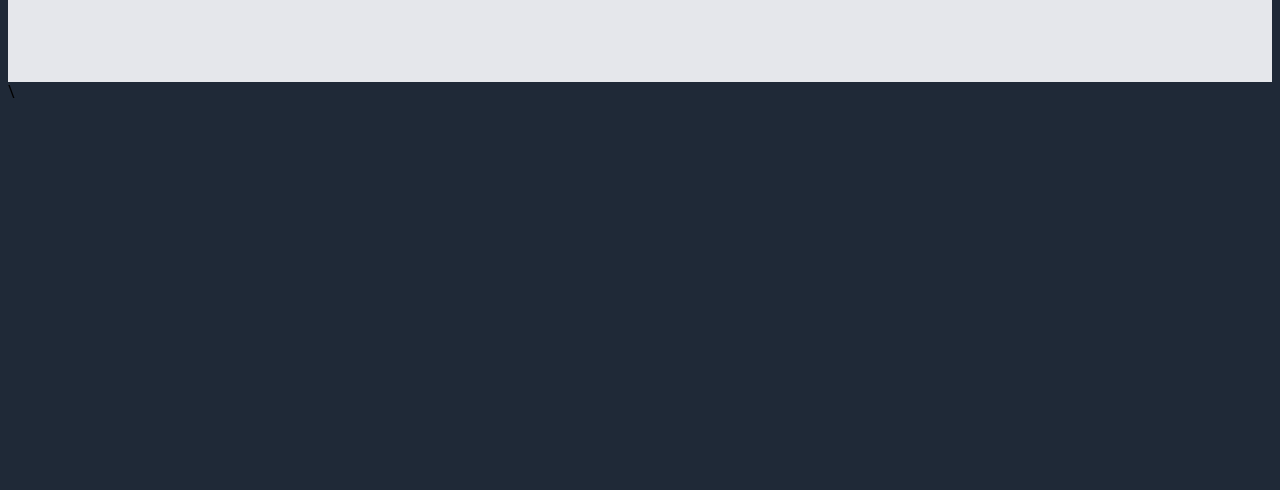
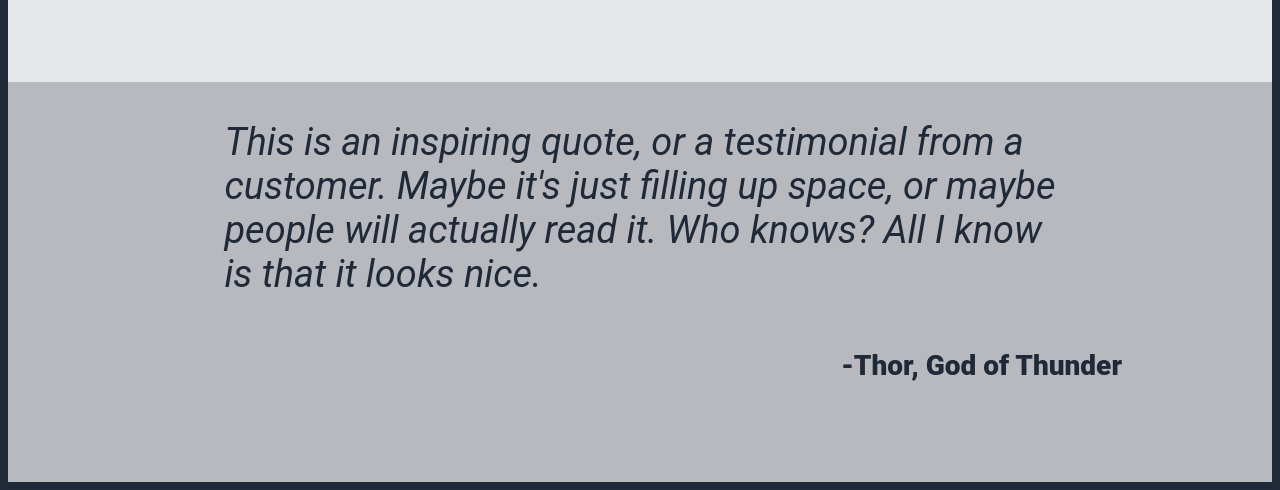
Before and after one commit to Narayan7330/landing-page, a plain HTML site: page index.html in a window 1280 px wide. Shown: the part 903-1393 px from the top of the page. Before the commit the page ends 1012 px from the top, so only its background shows below. Drawn offline with Linux system fonts and the light colour scheme.

Commit message:
done with the third part (quote) of the webpage

```diff
--- a/index.html
+++ b/index.html
@@ -98,13 +98,20 @@ This is a placeholder for an image
 
 </div>
 
-<!-- done with the second part of the webpage  -->\
+<!-- done with the second part of the webpage  -->
+<!-- starting the third part of webpage which incldes quote section -->
+<div class="quote-box">
+  <p class="qtext">This is an inspiring quote, or a testimonial from a <br>
+     customer. Maybe it's just filling up space, or maybe <br>
+      people will actually read it. Who knows? All I know <br>
+      is that it looks nice.</p>
+<div class="author">-Thor, God of Thunder</div>
 
+</div>
 
+ <!-- done with third part of the webpage  -->
 
-
-
-
+<!-- starting the fourth part of the webpage -->
 
 
 
--- a/style.css
+++ b/style.css
@@ -2,7 +2,7 @@ body{
 
 background-color: #1f2937;
 font-family: roboto;
-
+width: ;
 }
 
 .hero{
@@ -145,3 +145,35 @@ border-radius: 12px;
 color: #8e929b;
 
 }
+
+/* <!-- starting the third part of webpage which incldes quote section --> */
+
+.quote-box {
+margin: 0;
+height: 400px;
+background-color: #b7b9be;
+display: flex;
+justify-content: center;
+align-items: center;
+flex-direction: column;
+}
+
+.qtext{
+
+font-size: 38px;
+color: #1f2937;
+font-style: italic;
+padding-bottom:15px ;
+
+}
+.author{
+
+font-weight: 900;
+color: #1f2937;
+font-size: 28px;
+align-self: flex-end;
+padding-right: 150px;
+padding-bottom: 100px;
+
+}
+/* done with third part of the webpage */
```
